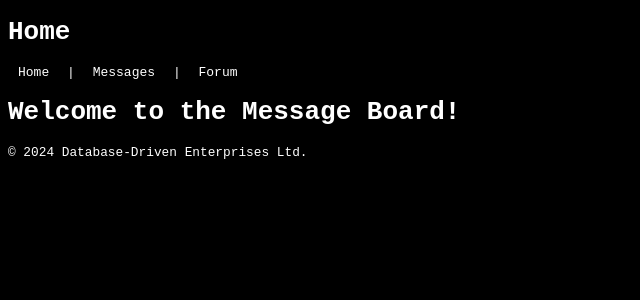
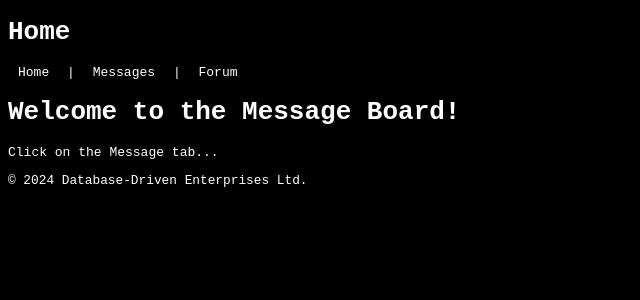
Before and after one commit to sarah6406/database-driven-react-app, a React (Vite) app in the folder client/: page / in a window 1280 px wide. Shown: the top 300 px of the page, without its empty margins (0-640 px from the left). Built offline with nearby package versions, Linux system fonts and the light colour scheme.

Commit message:
README updated

```diff
--- a/client/src/components/LandingPage.jsx
+++ b/client/src/components/LandingPage.jsx
@@ -6,6 +6,7 @@ export default function LandingPage() {
     <h1>Home</h1>
       <Nav />
       <h1>Welcome to the Message Board!</h1>
+      <p>Click on the Message tab...</p>
 
     </>
   );
--- a/client/src/components/Options.jsx
+++ b/client/src/components/Options.jsx
@@ -8,7 +8,7 @@ export default function Options({ filter }) {
 
   return (
     <div className="filter">
-      <label htmlFor="category">Category:</label>
+      <label htmlFor="category">Filter messages by category:</label>
       <select
         name="favethings"
         id="category"
```
Also changed, not shown: 1 other file (tests, documents, lock files or other folders).
